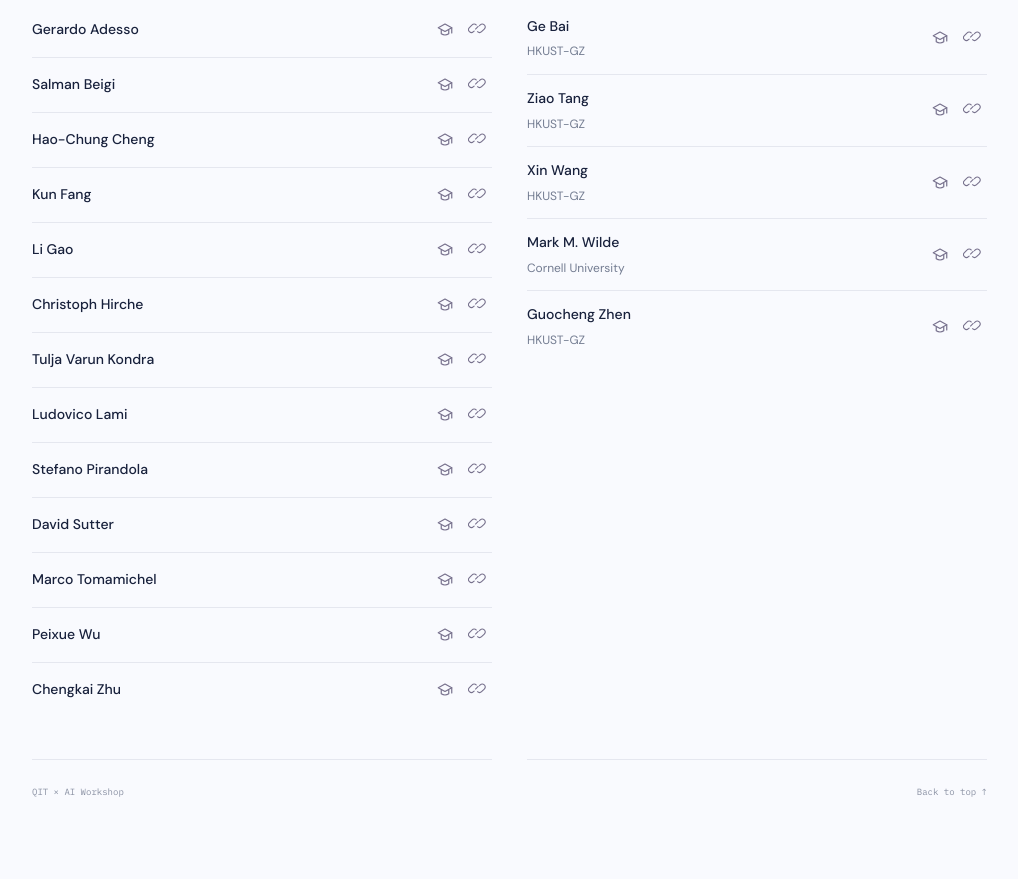
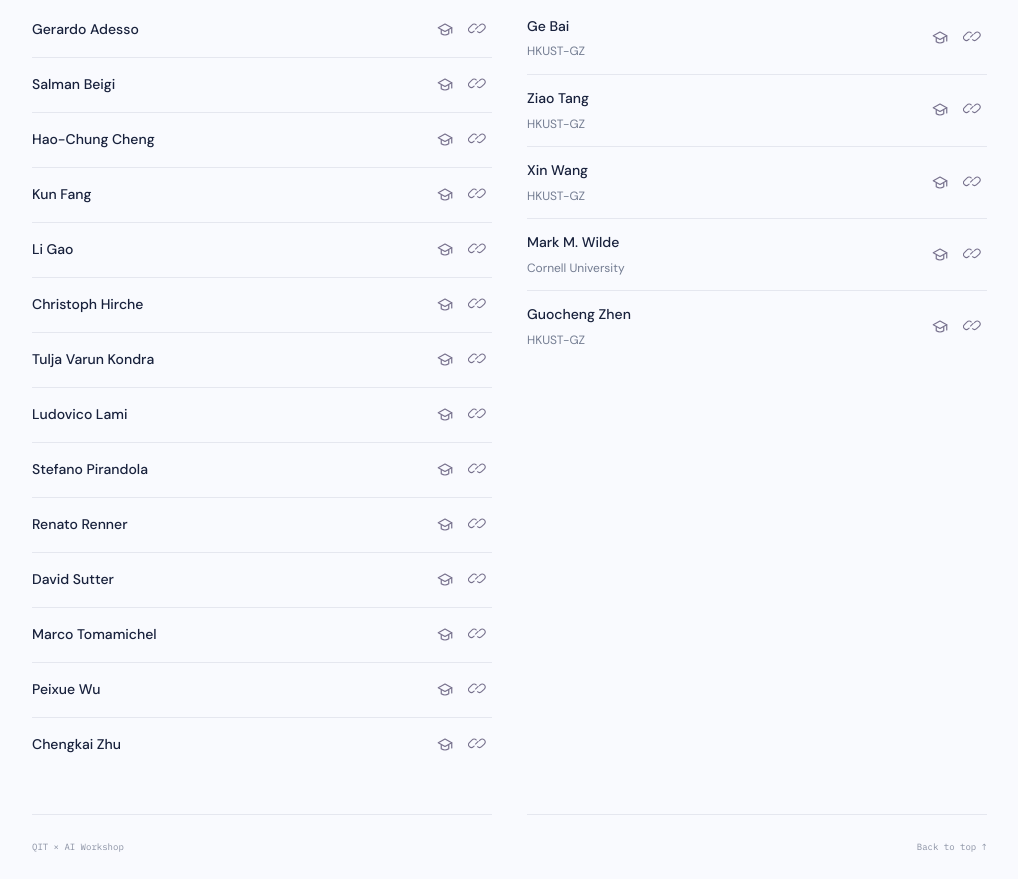
Before and after one commit to qit-ai/qit-ai.github.io, a plain HTML site: page index.html in a window 1280 px wide. Shown: the part 1343-2222 px from the top of the page, without its empty margins (248-1266 px from the left). Before the commit the page ends 2167 px from the top, so only its background shows below. Drawn offline with Linux system fonts and the light colour scheme.

Commit message:
Add Renato Renner to invited speakers

```diff
--- a/index.html
+++ b/index.html
@@ -413,6 +413,7 @@
               <li><span class="speaker-name">Tulja Varun Kondra</span><span class="speaker-links"><a href="https://scholar.google.com/citations?user=2ehHSEwAAAAJ&amp;hl=en" target="_blank" rel="noopener noreferrer" aria-label="Tulja Varun Kondra — Google Scholar" title="Google Scholar"><svg viewBox="0 0 24 24" fill="none" stroke="currentColor" stroke-width="1.6" stroke-linecap="round" stroke-linejoin="round" aria-hidden="true"><path d="m3 9 9-5 9 5-9 5-9-5Z"/><path d="M7 12v5c3 2 7 2 10 0v-5M21 9v7"/></svg></a><a href="https://www.tp3.hhu.de/en/people#:~:text=Tulja%20Varun%20Kondra" target="_blank" rel="noopener noreferrer" aria-label="Tulja Varun Kondra — Website" title="Research group directory"><svg viewBox="0 0 24 24" fill="none" stroke="currentColor" stroke-width="1.6" stroke-linecap="round" stroke-linejoin="round" aria-hidden="true"><path d="m10 13 4-4M8 16l-1 1a4 4 0 0 1-6-6l4-4a4 4 0 0 1 6 0M13 17a4 4 0 0 0 6 0l4-4a4 4 0 0 0-6-6l-1 1" transform="translate(1 -1) scale(.9)"/></svg></a></span></li>
               <li><span class="speaker-name">Ludovico Lami</span><span class="speaker-links"><a href="https://scholar.google.com/citations?user=OS7LPjEAAAAJ" target="_blank" rel="noopener noreferrer" aria-label="Ludovico Lami — Google Scholar" title="Google Scholar"><svg viewBox="0 0 24 24" fill="none" stroke="currentColor" stroke-width="1.6" stroke-linecap="round" stroke-linejoin="round" aria-hidden="true"><path d="m3 9 9-5 9 5-9 5-9-5Z"/><path d="M7 12v5c3 2 7 2 10 0v-5M21 9v7"/></svg></a><a href="https://sites.google.com/view/ludovicolami" target="_blank" rel="noopener noreferrer" aria-label="Ludovico Lami — Website" title="Personal website"><svg viewBox="0 0 24 24" fill="none" stroke="currentColor" stroke-width="1.6" stroke-linecap="round" stroke-linejoin="round" aria-hidden="true"><path d="m10 13 4-4M8 16l-1 1a4 4 0 0 1-6-6l4-4a4 4 0 0 1 6 0M13 17a4 4 0 0 0 6 0l4-4a4 4 0 0 0-6-6l-1 1" transform="translate(1 -1) scale(.9)"/></svg></a></span></li>
               <li><span class="speaker-name">Stefano Pirandola</span><span class="speaker-links"><a href="https://scholar.google.com/citations?user=bV8llfkAAAAJ" target="_blank" rel="noopener noreferrer" aria-label="Stefano Pirandola — Google Scholar" title="Google Scholar"><svg viewBox="0 0 24 24" fill="none" stroke="currentColor" stroke-width="1.6" stroke-linecap="round" stroke-linejoin="round" aria-hidden="true"><path d="m3 9 9-5 9 5-9 5-9-5Z"/><path d="M7 12v5c3 2 7 2 10 0v-5M21 9v7"/></svg></a><a href="https://pure.york.ac.uk/portal/en/persons/stefano-pirandola/" target="_blank" rel="noopener noreferrer" aria-label="Stefano Pirandola — Website" title="University profile"><svg viewBox="0 0 24 24" fill="none" stroke="currentColor" stroke-width="1.6" stroke-linecap="round" stroke-linejoin="round" aria-hidden="true"><path d="m10 13 4-4M8 16l-1 1a4 4 0 0 1-6-6l4-4a4 4 0 0 1 6 0M13 17a4 4 0 0 0 6 0l4-4a4 4 0 0 0-6-6l-1 1" transform="translate(1 -1) scale(.9)"/></svg></a></span></li>
+              <li><span class="speaker-name">Renato Renner</span><span class="speaker-links"><a href="https://scholar.google.com/citations?user=OEBtlWgAAAAJ" target="_blank" rel="noopener noreferrer" aria-label="Renato Renner — Google Scholar" title="Google Scholar"><svg viewBox="0 0 24 24" fill="none" stroke="currentColor" stroke-width="1.6" stroke-linecap="round" stroke-linejoin="round" aria-hidden="true"><path d="m3 9 9-5 9 5-9 5-9-5Z"/><path d="M7 12v5c3 2 7 2 10 0v-5M21 9v7"/></svg></a><a href="https://qit.ethz.ch/people/person-detail.rrenner.html" target="_blank" rel="noopener noreferrer" aria-label="Renato Renner — Website" title="University profile"><svg viewBox="0 0 24 24" fill="none" stroke="currentColor" stroke-width="1.6" stroke-linecap="round" stroke-linejoin="round" aria-hidden="true"><path d="m10 13 4-4M8 16l-1 1a4 4 0 0 1-6-6l4-4a4 4 0 0 1 6 0M13 17a4 4 0 0 0 6 0l4-4a4 4 0 0 0-6-6l-1 1" transform="translate(1 -1) scale(.9)"/></svg></a></span></li>
               <li><span class="speaker-name">David Sutter</span><span class="speaker-links"><a href="https://scholar.google.com/citations?user=RzaBjEQAAAAJ" target="_blank" rel="noopener noreferrer" aria-label="David Sutter — Google Scholar" title="Google Scholar"><svg viewBox="0 0 24 24" fill="none" stroke="currentColor" stroke-width="1.6" stroke-linecap="round" stroke-linejoin="round" aria-hidden="true"><path d="m3 9 9-5 9 5-9 5-9-5Z"/><path d="M7 12v5c3 2 7 2 10 0v-5M21 9v7"/></svg></a><a href="https://sites.google.com/site/suttedav/" target="_blank" rel="noopener noreferrer" aria-label="David Sutter — Website" title="Personal website"><svg viewBox="0 0 24 24" fill="none" stroke="currentColor" stroke-width="1.6" stroke-linecap="round" stroke-linejoin="round" aria-hidden="true"><path d="m10 13 4-4M8 16l-1 1a4 4 0 0 1-6-6l4-4a4 4 0 0 1 6 0M13 17a4 4 0 0 0 6 0l4-4a4 4 0 0 0-6-6l-1 1" transform="translate(1 -1) scale(.9)"/></svg></a></span></li>
               <li><span class="speaker-name">Marco Tomamichel</span><span class="speaker-links"><a href="https://scholar.google.com/citations?user=t11U6_sAAAAJ" target="_blank" rel="noopener noreferrer" aria-label="Marco Tomamichel — Google Scholar" title="Google Scholar"><svg viewBox="0 0 24 24" fill="none" stroke="currentColor" stroke-width="1.6" stroke-linecap="round" stroke-linejoin="round" aria-hidden="true"><path d="m3 9 9-5 9 5-9 5-9-5Z"/><path d="M7 12v5c3 2 7 2 10 0v-5M21 9v7"/></svg></a><a href="https://www.cqt.sg/people/marco-tomamichel/" target="_blank" rel="noopener noreferrer" aria-label="Marco Tomamichel — Website" title="University profile"><svg viewBox="0 0 24 24" fill="none" stroke="currentColor" stroke-width="1.6" stroke-linecap="round" stroke-linejoin="round" aria-hidden="true"><path d="m10 13 4-4M8 16l-1 1a4 4 0 0 1-6-6l4-4a4 4 0 0 1 6 0M13 17a4 4 0 0 0 6 0l4-4a4 4 0 0 0-6-6l-1 1" transform="translate(1 -1) scale(.9)"/></svg></a></span></li>
               <li><span class="speaker-name">Peixue Wu</span><span class="speaker-links"><a href="https://scholar.google.com/citations?user=bRUtKMoAAAAJ" target="_blank" rel="noopener noreferrer" aria-label="Peixue Wu — Google Scholar" title="Google Scholar"><svg viewBox="0 0 24 24" fill="none" stroke="currentColor" stroke-width="1.6" stroke-linecap="round" stroke-linejoin="round" aria-hidden="true"><path d="m3 9 9-5 9 5-9 5-9-5Z"/><path d="M7 12v5c3 2 7 2 10 0v-5M21 9v7"/></svg></a><a href="https://pxwu24.github.io/academic/" target="_blank" rel="noopener noreferrer" aria-label="Peixue Wu — Website" title="Personal website"><svg viewBox="0 0 24 24" fill="none" stroke="currentColor" stroke-width="1.6" stroke-linecap="round" stroke-linejoin="round" aria-hidden="true"><path d="m10 13 4-4M8 16l-1 1a4 4 0 0 1-6-6l4-4a4 4 0 0 1 6 0M13 17a4 4 0 0 0 6 0l4-4a4 4 0 0 0-6-6l-1 1" transform="translate(1 -1) scale(.9)"/></svg></a></span></li>
```
